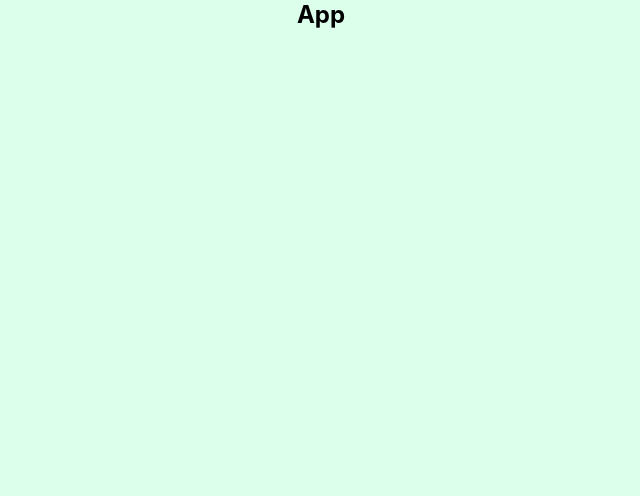
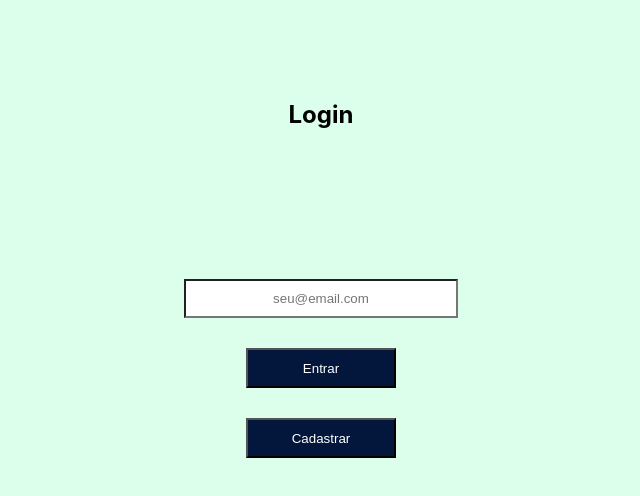
Before and after one commit to sdouglas5107/arbyte-t1-todo-list, a React (Create React App) app: page /login in a window 1280 px wide. Shown: the top 496 px of the page, without its empty margins (319-959 px from the left). Built offline with nearby package versions, Linux system fonts and the light colour scheme.

Commit message:
finished login screen componentization

```diff
--- a/package.json
+++ b/package.json
@@ -8,6 +8,7 @@
     "@testing-library/user-event": "^7.2.1",
     "react": "^16.13.1",
     "react-dom": "^16.13.1",
+    "react-router-dom": "^5.2.0",
     "react-scripts": "3.4.3"
   },
   "scripts": {
--- a/src/App.css
+++ b/src/App.css
@@ -4,7 +4,7 @@
   padding: 0px;
   text-align: center;
 }
-.login {
+.text-input {
   background-color: white;
   width: 250px;
   margin-top: 150px;
@@ -25,3 +25,4 @@
   margin-top: 30px;
   color: white;
 }
+.button:hover { background-color: #10306d; }
--- a/src/App.js
+++ b/src/App.js
@@ -1,8 +1,20 @@
 import React from "react";
 import "./App.css";
+import { Switch, Route } from "react-router-dom";
+import TasksScreen from "./screens/TasksScreen";
+import LoginScreen from "./screens/LoginScreen";
+import SignUpScreen from "./screens/SignUpScreen";
 
 function App() {
-  return <h2>App</h2>;
+  return (
+    <div className="container">
+      <Switch>
+        <Route exact path="/" component={TasksScreen}></Route>
+        <Route path="/login" component={LoginScreen}></Route>
+        <Route path="/signup" component={SignUpScreen}></Route>
+      </Switch>
+    </div>
+  );
 }
 
 export default App;
--- /dev/null
+++ b/src/components/Button.js
@@ -0,0 +1,10 @@
+import React from "react";
+const Button = ({ onPress, children }) => {
+  return (
+    <button onClick={onPress} className="button">
+      {children}
+    </button>
+  );
+};
+
+export default Button;
--- /dev/null
+++ b/src/components/ScreenTitle.js
@@ -0,0 +1,6 @@
+import React from "react";
+const ScreenTitle = ({ children }) => {
+  return <h2 className="title">{children}</h2>;
+};
+
+export default ScreenTitle;
--- /dev/null
+++ b/src/components/TextInput.js
@@ -0,0 +1,14 @@
+import React from "react";
+
+const TextInput = ({ placeholder, onChangeText }) => {
+  return (
+    <input
+      className="text-input"
+      type="text"
+      placeholder={placeholder}
+      onChange={(event) => onChangeText && onChangeText(event.target.value)}
+    />
+  );
+};
+
+export default TextInput;
--- a/src/index.js
+++ b/src/index.js
@@ -1,11 +1,14 @@
-import React from 'react';
-import ReactDOM from 'react-dom';
-import './index.css';
-import App from './App';
+import React from "react";
+import ReactDOM from "react-dom";
+import "./index.css";
+import App from "./App";
+import { BrowserRouter } from "react-router-dom";
 
 ReactDOM.render(
   <React.StrictMode>
-    <App />
+    <BrowserRouter>
+      <App />
+    </BrowserRouter>
   </React.StrictMode>,
-  document.getElementById('root')
+  document.getElementById("root")
 );
--- /dev/null
+++ b/src/screens/LoginScreen.js
@@ -0,0 +1,19 @@
+import React from "react";
+import Button from "../components/Button";
+import ScreenTitle from "../components/ScreenTitle";
+import TextInput from "../components/TextInput";
+const LoginScreen = ({ history }) => {
+  return (
+    <>
+      <ScreenTitle>Login</ScreenTitle>
+      <TextInput
+        placeholder="seu@email.com"
+        onChangeText={(text) => console.log("Texto", text)}
+      />
+      <Button onPress={() => history.push("/")}>Entrar</Button>
+      <Button onPress={() => history.push("/signup")}>Cadastrar</Button>
+    </>
+  );
+};
+
+export default LoginScreen;
--- /dev/null
+++ b/src/screens/SignUpScreen.js
@@ -0,0 +1,6 @@
+import React from "react";
+const SignUpScreen = () => {
+  return <h2>Tela de Cadastro</h2>;
+};
+
+export default SignUpScreen;
--- /dev/null
+++ b/src/screens/TasksScreen.js
@@ -0,0 +1,6 @@
+import React from "react";
+const TasksScreen = () => {
+  return <h2>Tela de Tarefas</h2>;
+};
+
+export default TasksScreen;
```
Also changed, not shown: 1 other file (tests, documents, lock files or other folders).
